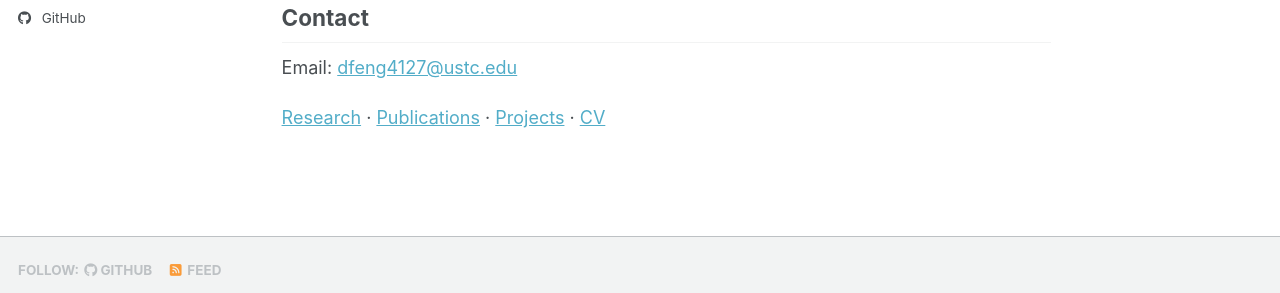
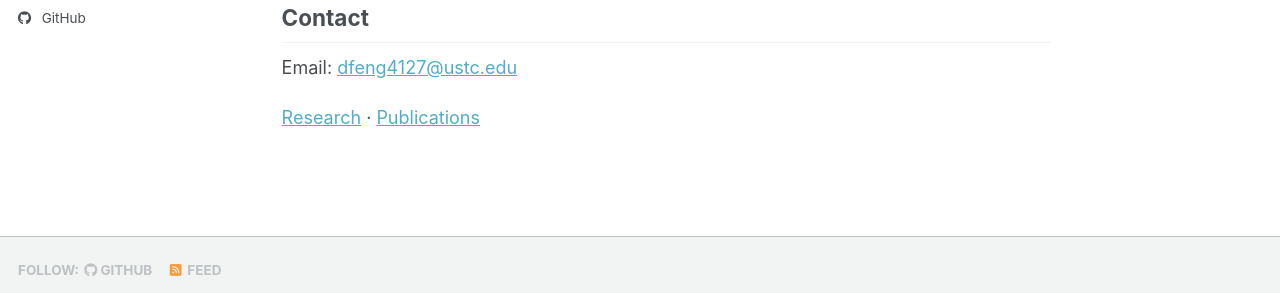
Before and after one commit to dfeng269/dfeng269.github.io, a Jekyll site: the page built from _pages/about.md, in a window 1280 px wide and 900 px high, scrolled down 870 px. Shown: the part 553-846 px from the top of the window. Built offline with Jekyll 4.4.1, drawn with Linux system fonts in a browser that asks for light colours; a style sheet for code colours, icons or effects is not loaded.

Commit message:
Update about.md

```diff
--- a/_pages/about.md
+++ b/_pages/about.md
@@ -35,4 +35,4 @@ My research interests span **cancer biology, single-cell RNA sequencing, spatial
 
 Email: [dfeng4127@ustc.edu](mailto:dfeng4127@ustc.edu)
 
-[Research](/research/) · [Publications](/publications/) · [Projects](/projects/) · [CV](/cv/)
+[Research](/research/) · [Publications](/publications/)
```
